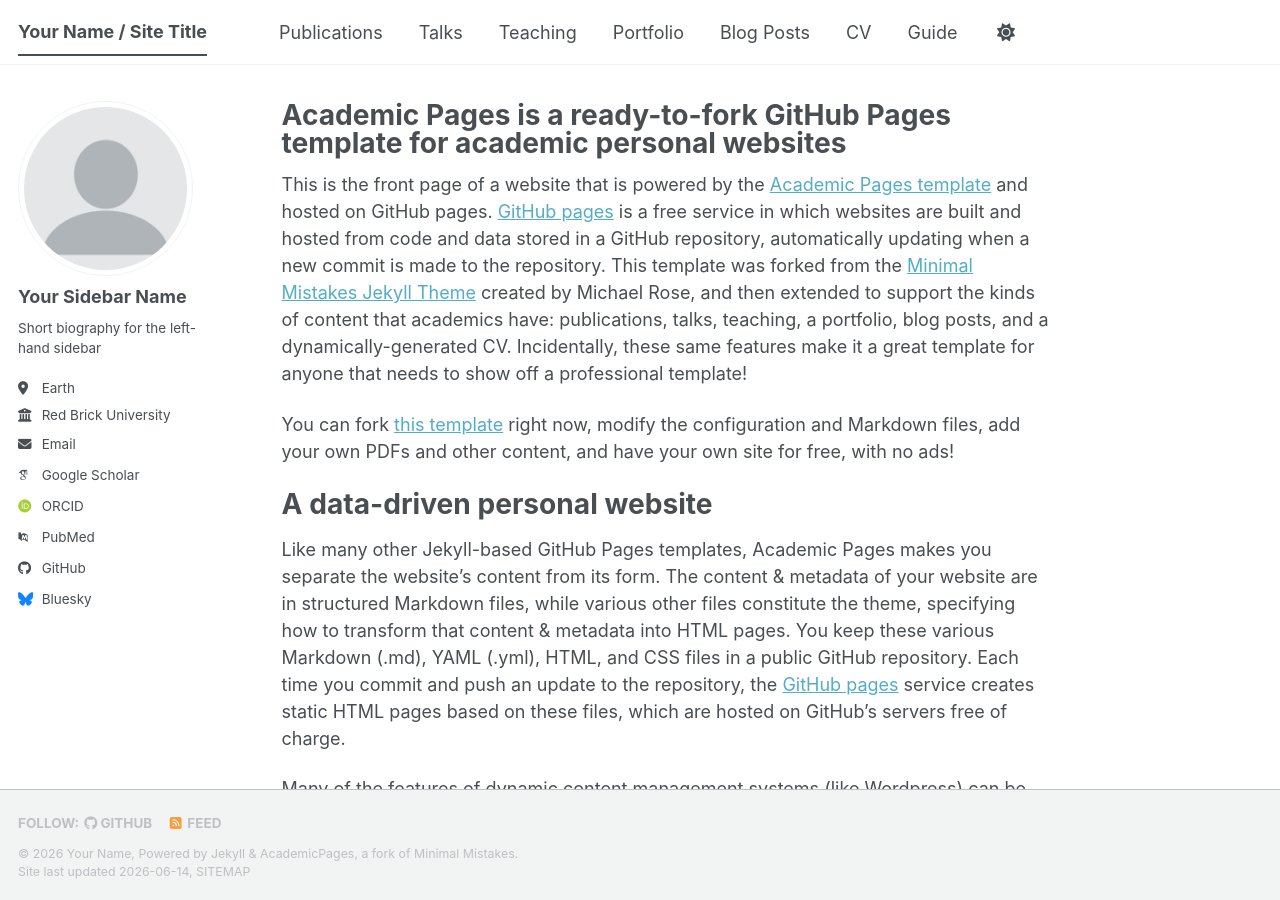
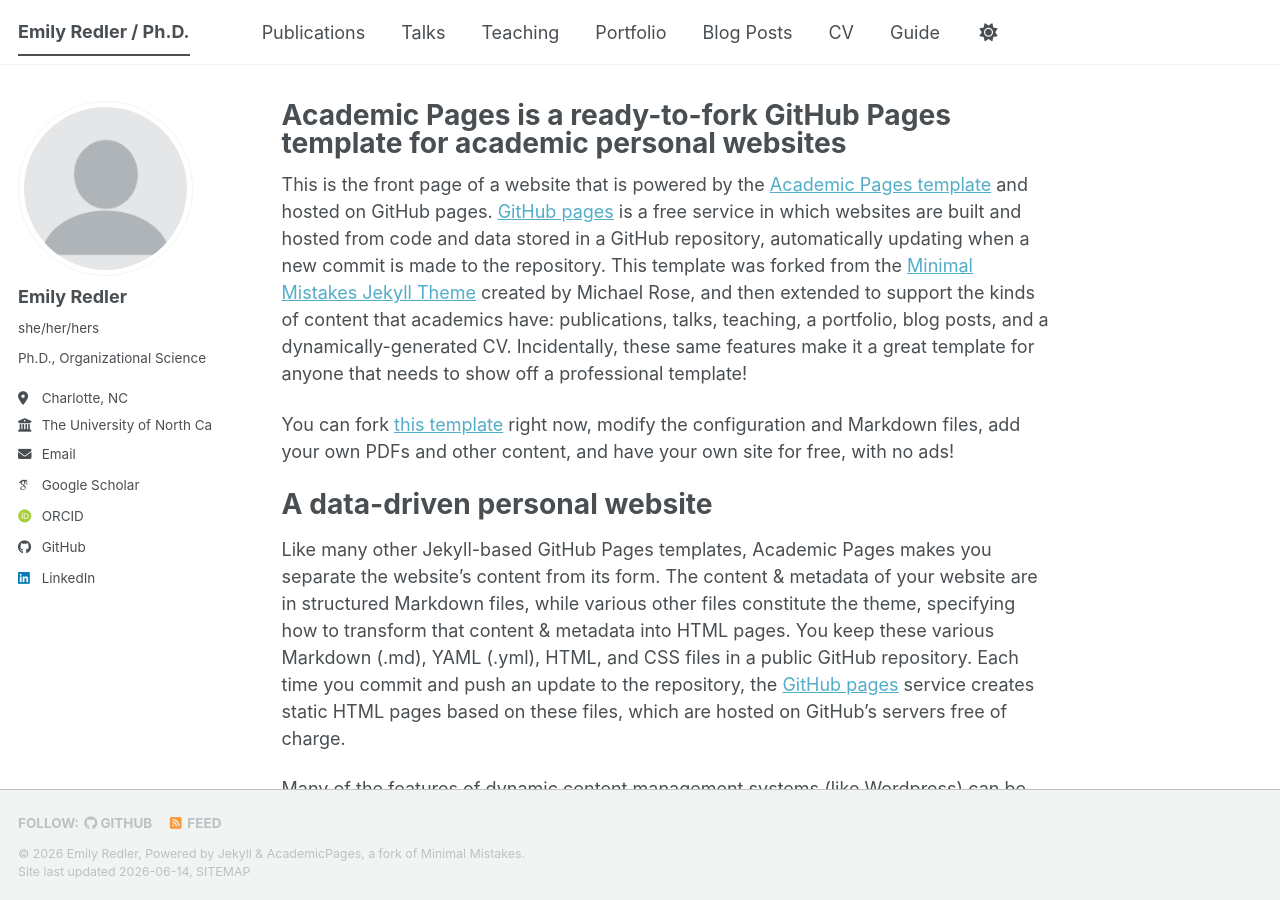
Before and after one commit to eredler/eredler.github.io, a Jekyll site: the page built from _pages/about.md, in a window 1280 px wide and 900 px high. Built offline with Jekyll 4.4.1, drawn with Linux system fonts in a browser that asks for light colours; some web fonts are replaced; a script bundle is joined from its source files by our own code; library files that are not in the unit come from our copies.

Commit message:
Update _config.yml

```diff
--- a/_config.yml
+++ b/_config.yml
@@ -9,14 +9,14 @@
 # Basic Site Settings
 locale                   : "en-US"
 site_theme               : "default" # The available themes options are "default", "air", "sunrise", "mint", "dirt" and "contrast"
-title                    : "Your Name / Site Title"
+title                    : "Emily Redler / Ph.D."
 title_separator          : "-"
-name                     : &name "Your Name"
-description              : &description "Your Name's academic portfolio"   # Update this with a general description of your site, this is the default if not overridden by a page
+name                     : &name "Emily Redler"
+description              : &description "Emily Redler's academic portfolio"   # Update this with a general description of your site, this is the default if not overridden by a page
 url                      : https://academicpages.github.io # The base hostname & protocol for your site e.g. "https://[your GitHub username].github.io",
                                                            # or if you already have some other page hosted on Github then use "https://[your GitHub username].github.io/[Your Repo Name]"
 baseurl                  : "" # the subpath of your site, e.g. "/blog"
-repository               : "academicpages/academicpages.github.io"
+repository               : "eredler/eredler.github.io"
 
 # Site Author - The following control what appear as part of the author content on the side bar.
 #               If a field is blank the icon and link will not appear, otherwise it will be shown.
@@ -24,24 +24,24 @@ repository               : "academicpages/academicpages.github.io"
 author:
   # Biographic information
   avatar           : "profile.png"
-  name             : "Your Sidebar Name"
-  pronouns         : # example: "she/her"
-  bio              : "Short biography for the left-hand sidebar"
-  location         : "Earth"
-  employer         : "Red Brick University"
+  name             : "Emily Redler"
+  pronouns         : "she/her/hers"
+  bio              : "Ph.D., Organizational Science"
+  location         : "Charlotte, NC"
+  employer         : "The University of North Carolina at Charlotte"
   uri              : # URL
-  email            : "none@example.org"
+  email            : "eredler@charlotte.edu"
 
   # Academic websites
   academia         : # URL
   arxiv            : # URL - Update with the correct link to your profile
-  googlescholar    : "https://scholar.google.com/citations?user=PS_CX0AAAAAJ"
+  googlescholar    : "https://scholar.google.com/citations?user=9JcZXjYAAAAJ&hl=en"
   inspire-hep      : # URL
   impactstory      : # URL
-  orcid            : "https://orcid.org/yourorcidurl"
+  orcid            : "https://orcid.org/0000-0001-7327-094X"
   semantic         : # URL
   ssrn             : # URL
-  pubmed           : "https://www.ncbi.nlm.nih.gov/pubmed/?term=john+snow"
+  pubmed           : #
   researchgate     : # URL
   scopus           : # URL
   zotero           : # URL
@@ -51,13 +51,13 @@ author:
   bitbucket        : # Username - Update with your username on the site
   codepen          : # Username
   dribbble         : # Username
-  github           : "academicpages"
+  github           : "eredler"
   kaggle           : # Username
   stackoverflow    : # User number or user number and name (i.e., use "1" or "1/jeff-atwood")
 
   # Social media
   artstation       : # Username
-  bluesky          : "bsky.app" # Replace this with you Bluesky username
+  bluesky          : #
   facebook         : # Username
   flickr           : # Username
   foursquare       : # Username
@@ -66,7 +66,7 @@ author:
   keybase          : # Username
   instagram        : # Username
   lastfm           : # Username
-  linkedin         : # Username
+  linkedin         : "https://www.linkedin.com/in/emilyredler/"
   mastodon         : # URL
   medium           : # URL
   pinterest        : # Username
@@ -138,7 +138,7 @@ yandex_site_verification :
 
 # Social Sharing
 twitter:
-  username               : &twitter
+  username               : #
 facebook:
   username               :
   app_id                 :
```
